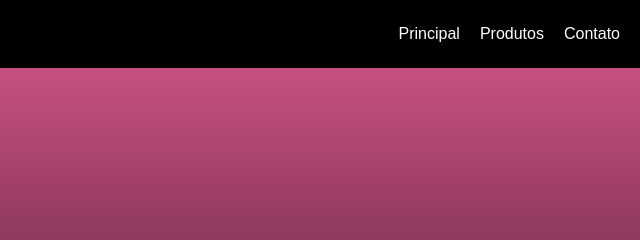
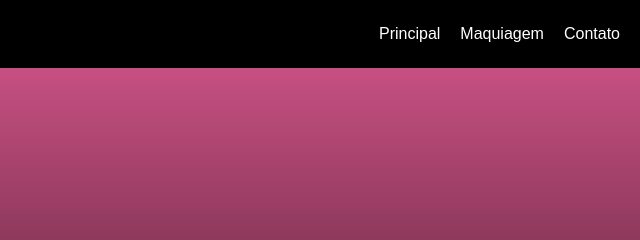
Before and after one commit to joaovitor352/studio_duda, a plain HTML site: page Contato.html in a window 1280 px wide. Shown: the top 240 px of the page, 640-1280 px from the left. Drawn offline with Linux system fonts and the light colour scheme; a script that the page names is missing.

Commit message:
Add files via upload

```diff
--- a/Contato.html
+++ b/Contato.html
@@ -16,7 +16,7 @@
         <nav>
             <ul>
                 <li><a href="index.html">Principal</a></li>
-                <li><a href="maquiagem.html">Produtos</a></li>
+                <li><a href="maquiagem.html">Maquiagem</a></li>
                 <li><a href="contato.html">Contato</a></li>
             </ul>
         </nav>
```
